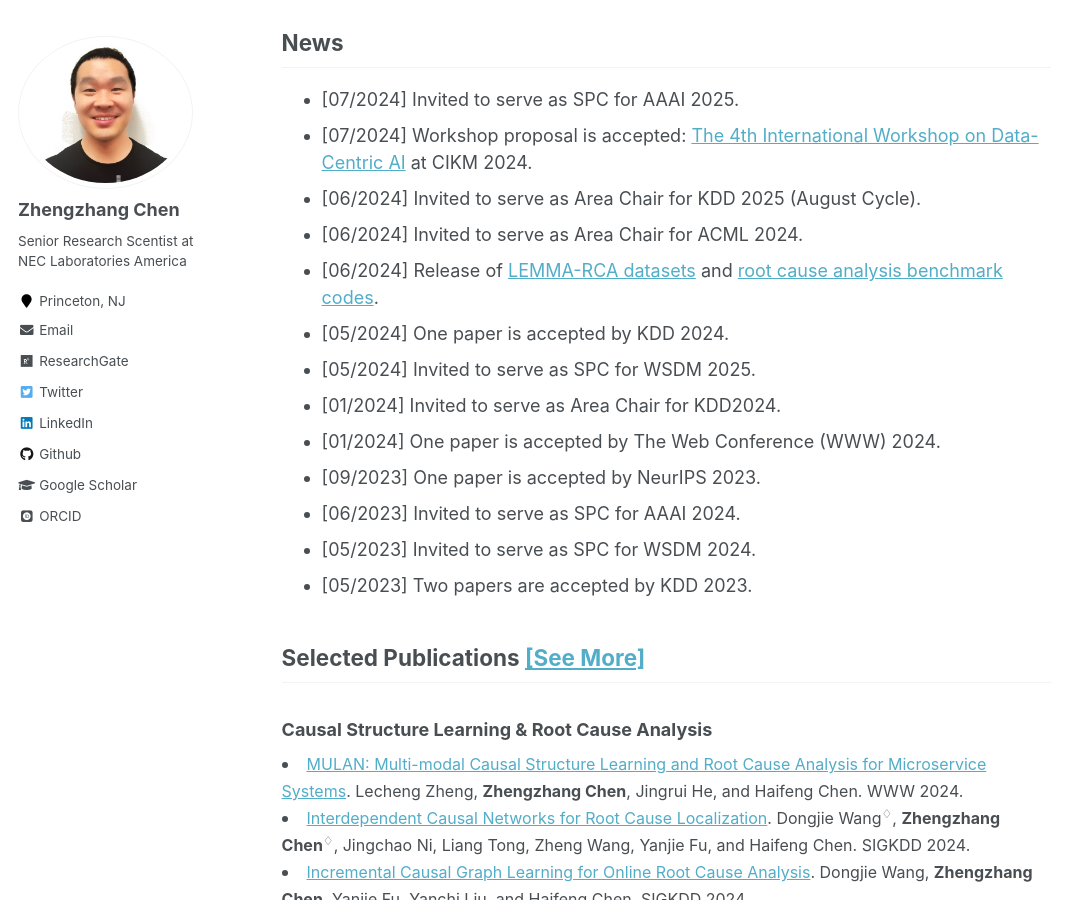
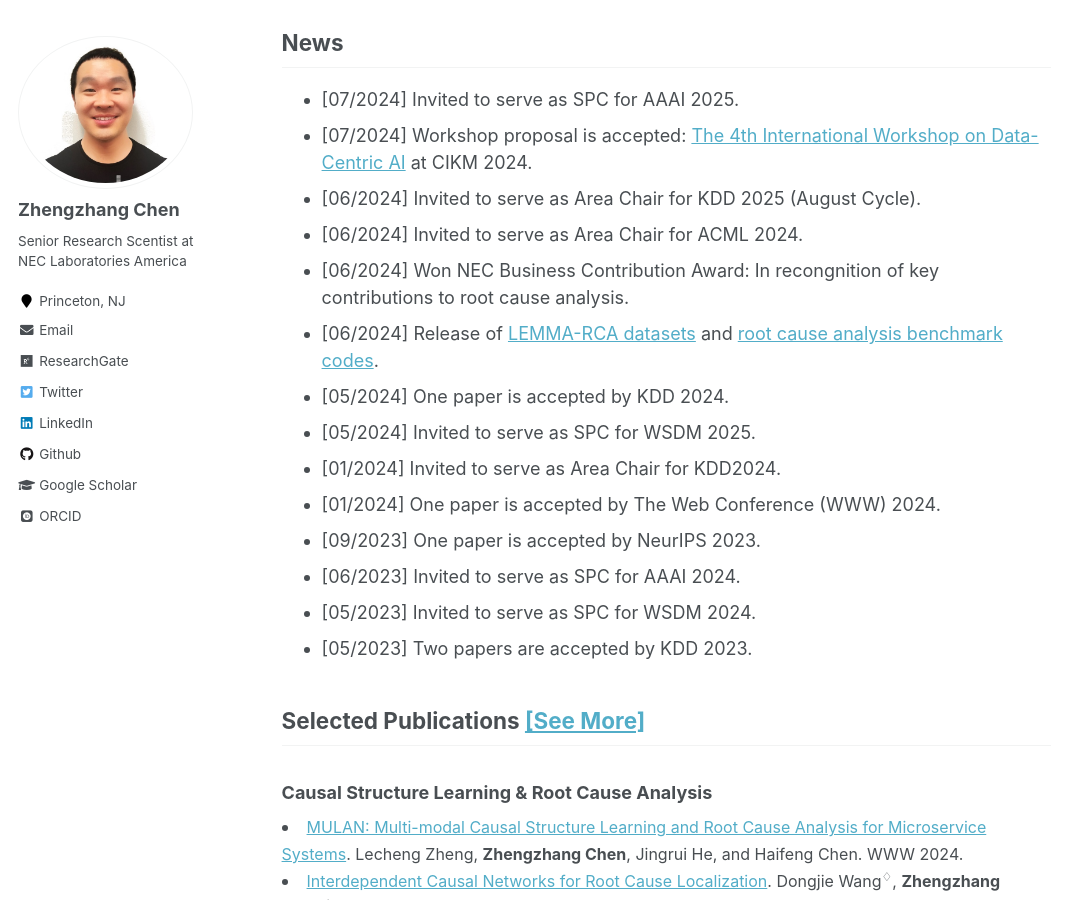
Before and after one commit to zhengzhangchen/zhengzhangchen.github.io, a Jekyll site: the page built from _pages/about.md, in a window 1280 px wide and 900 px high, scrolled down 655 px. Shown: the whole window, without its empty margins (0-1083 px from the left). Built offline with Jekyll 4.4.1, drawn with Linux system fonts in a browser that asks for light colours; some web fonts are replaced.

Commit message:
Update about.md

```diff
--- a/_pages/about.md
+++ b/_pages/about.md
@@ -22,6 +22,7 @@ News
 - \[07/2024\] Workshop proposal is accepted: [The 4th International Workshop on Data-Centric AI](https://data-centric-ai-dev.github.io/CIKM2024/) at CIKM 2024.
 - \[06/2024\] Invited to serve as Area Chair for KDD 2025 (August Cycle).
 - \[06/2024\] Invited to serve as Area Chair for ACML 2024.
+- \[06/2024\] Won NEC Business Contribution Award: In recongnition of key contributions to root cause analysis.
 - \[06/2024\] Release of [LEMMA-RCA datasets](https://lemma-rca.github.io/) and [root cause analysis benchmark codes](https://github.com/KnowledgeDiscovery/rca_baselines).
 - \[05/2024\] One paper is accepted by KDD 2024.
 - \[05/2024\] Invited to serve as SPC for WSDM 2025.
```
